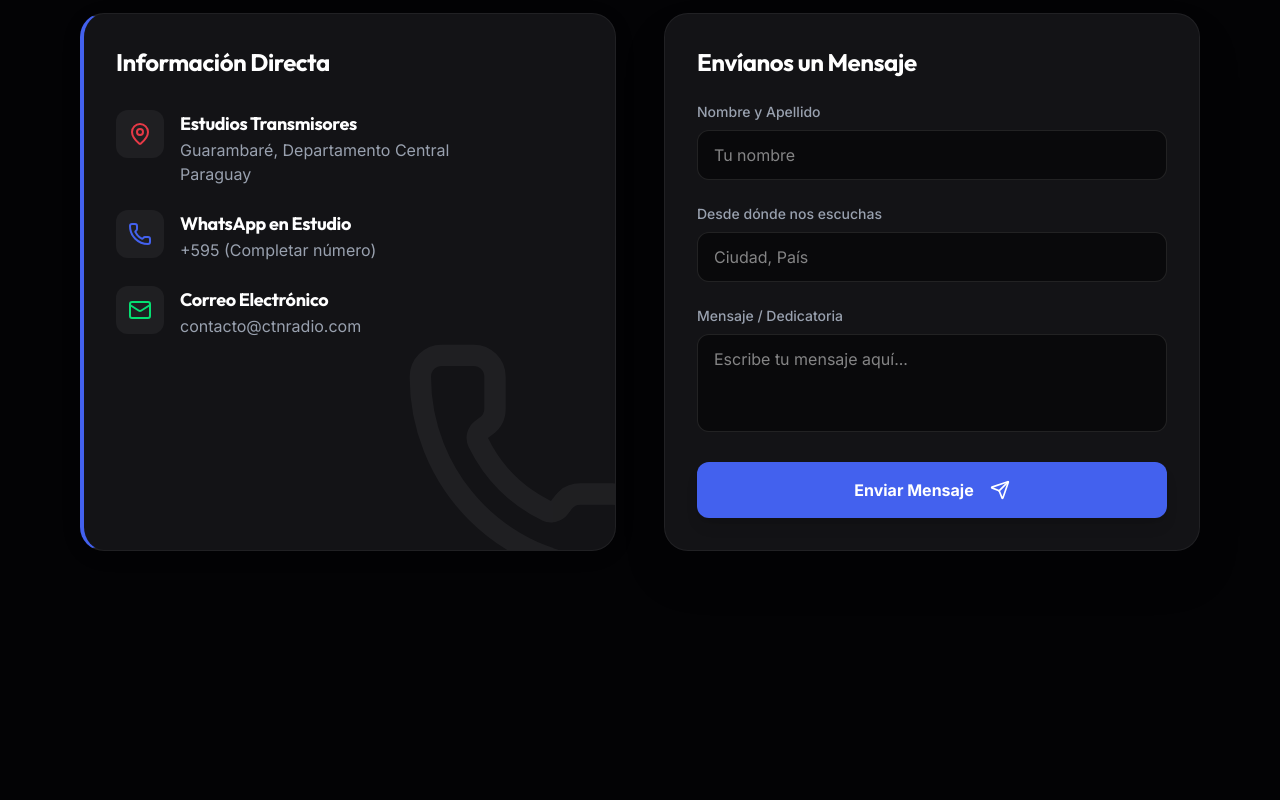
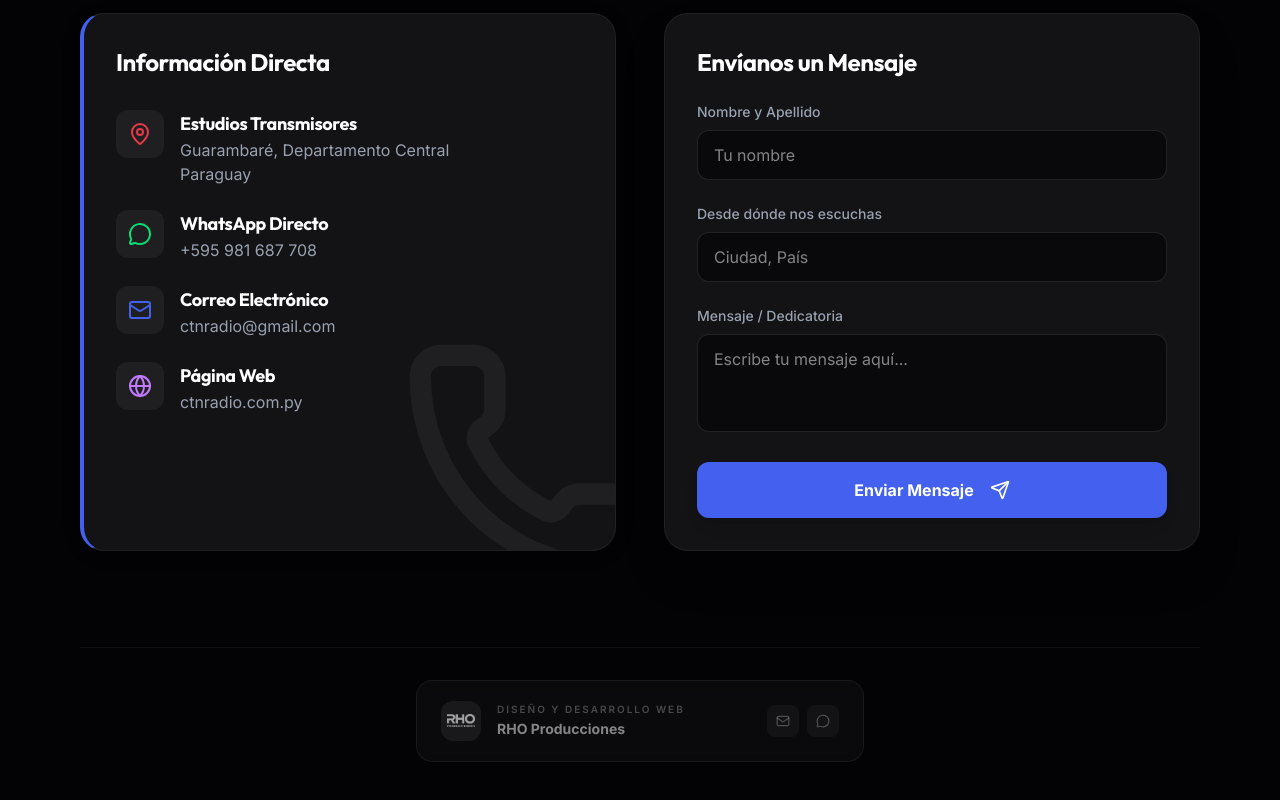
Before and after one commit to rhoproduccionesbr/CTNRADIO, a React (Vite) app: page /contacto in a window 1280 px wide. Shown: the part 1416-2216 px from the top of the page. Before the commit the page ends 2079 px from the top, so only its background shows below. Built offline with nearby package versions, Linux system fonts and the light colour scheme; no server answers; the database is empty.

Commit message:
feat: implement AudioContext with Web Audio API visualization and Firebase-driven stream management

```diff
--- a/src/context/AudioContext.jsx
+++ b/src/context/AudioContext.jsx
@@ -267,7 +267,6 @@ export const AudioProvider = ({ children }) => {
             const timestamp = Date.now();
             const separator = streamUrl.includes('?') ? '&' : '?';
             audio.src = `${streamUrl}${separator}_t=${timestamp}`;
-            audio.load();
 
             audio.play()
                 .then(() => {
@@ -395,7 +394,6 @@ export const AudioProvider = ({ children }) => {
 
         if (baseCurrentSrc !== baseStreamUrl) {
             audio.src = streamUrl;
-            audio.load();
             if (wasPlaying) {
                 // Reconexión silenciosa al cambiar de stream
                 audio.play().then(() => {
@@ -472,7 +470,6 @@ export const AudioProvider = ({ children }) => {
                 const timestamp = Date.now();
                 const separator = streamUrl.includes('?') ? '&' : '?';
                 audio.src = `${streamUrl}${separator}_t=${timestamp}`;
-                audio.load();
             }
 
             audio.play()
--- a/src/pages/Contacto.jsx
+++ b/src/pages/Contacto.jsx
@@ -1,7 +1,7 @@
 import { useState, useEffect } from 'react';
 import { db } from '../services/firebase';
 import { doc, getDoc } from 'firebase/firestore';
-import { MapPin, Phone, Mail, Clock, Send, Radio, Info, Target, Loader2 } from 'lucide-react';
+import { MapPin, Phone, Mail, Clock, Send, Radio, Info, Target, Loader2, Globe, MessageCircle, ExternalLink } from 'lucide-react';
 
 const Contacto = () => {
     const [instData, setInstData] = useState(null);
@@ -40,7 +40,7 @@ const Contacto = () => {
     }
 
     return (
-        <div className="container mx-auto px-4 py-12 pt-32 max-w-6xl space-y-24">
+        <div className="container mx-auto px-4 py-12 pt-32 max-w-6xl space-y-24 pb-32">
 
             {/* SECCIÓN INSTITUCIONAL */}
             <section>
@@ -121,25 +121,35 @@ const Contacto = () => {
                                     </div>
                                 </div>
 
-                                <div className="flex items-start space-x-4 group">
-                                    <div className="w-12 h-12 bg-white/5 rounded-xl flex items-center justify-center shrink-0 group-hover:bg-accent-blue/20 transition-colors">
-                                        <Phone className="w-6 h-6 text-accent-blue" />
+                                <a href="https://wa.me/595981687708" target="_blank" rel="noopener noreferrer" className="flex items-start space-x-4 group cursor-pointer">
+                                    <div className="w-12 h-12 bg-white/5 rounded-xl flex items-center justify-center shrink-0 group-hover:bg-green-500/20 transition-colors">
+                                        <MessageCircle className="w-6 h-6 text-green-400" />
                                     </div>
                                     <div>
-                                        <h3 className="font-bold text-white text-lg">WhatsApp en Estudio</h3>
-                                        <p className="text-gray-400">+595 (Completar número)</p>
+                                        <h3 className="font-bold text-white text-lg group-hover:text-green-400 transition-colors">WhatsApp Directo</h3>
+                                        <p className="text-gray-400">+595 981 687 708</p>
                                     </div>
-                                </div>
+                                </a>
 
-                                <div className="flex items-start space-x-4 group">
-                                    <div className="w-12 h-12 bg-white/5 rounded-xl flex items-center justify-center shrink-0 group-hover:bg-green-500/20 transition-colors">
-                                        <Mail className="w-6 h-6 text-green-400" />
+                                <a href="mailto:ctnradio@gmail.com" className="flex items-start space-x-4 group cursor-pointer">
+                                    <div className="w-12 h-12 bg-white/5 rounded-xl flex items-center justify-center shrink-0 group-hover:bg-accent-blue/20 transition-colors">
+                                        <Mail className="w-6 h-6 text-accent-blue" />
                                     </div>
                                     <div>
-                                        <h3 className="font-bold text-white text-lg">Correo Electrónico</h3>
-                                        <p className="text-gray-400">contacto@ctnradio.com</p>
+                                        <h3 className="font-bold text-white text-lg group-hover:text-accent-blue transition-colors">Correo Electrónico</h3>
+                                        <p className="text-gray-400">ctnradio@gmail.com</p>
                                     </div>
-                                </div>
+                                </a>
+
+                                <a href="https://ctnradio.com.py" target="_blank" rel="noopener noreferrer" className="flex items-start space-x-4 group cursor-pointer">
+                                    <div className="w-12 h-12 bg-white/5 rounded-xl flex items-center justify-center shrink-0 group-hover:bg-purple-500/20 transition-colors">
+                                        <Globe className="w-6 h-6 text-purple-400" />
+                                    </div>
+                                    <div>
+                                        <h3 className="font-bold text-white text-lg group-hover:text-purple-400 transition-colors">Página Web</h3>
+                                        <p className="text-gray-400">ctnradio.com.py</p>
+                                    </div>
+                                </a>
                             </div>
                         </div>
                     </div>
@@ -173,6 +183,46 @@ const Contacto = () => {
                     </div>
                 </div>
             </section>
+
+            {/* TARJETA DISEÑADOR WEB — RHO Producciones */}
+            <footer className="pt-8 border-t border-white/5">
+                <div className="max-w-md mx-auto">
+                    <div className="relative rounded-2xl bg-white/[0.03] backdrop-blur-sm border border-white/[0.06] px-6 py-5 transition-all duration-500 hover:bg-white/[0.06] hover:border-white/[0.12] group">
+                        <div className="flex items-center gap-4">
+                            {/* Logo RHO */}
+                            <div className="w-10 h-10 shrink-0 rounded-xl bg-white/[0.06] p-1.5 flex items-center justify-center group-hover:bg-white/[0.1] transition-colors">
+                                <img src="/rho-logo.png" alt="RHO Producciones" className="w-full h-full object-contain opacity-60 group-hover:opacity-90 transition-opacity" />
+                            </div>
+
+                            {/* Info */}
+                            <div className="flex-1 min-w-0">
+                                <p className="text-[10px] uppercase tracking-[0.2em] text-white/25 font-semibold mb-0.5">Diseño y Desarrollo Web</p>
+                                <p className="text-sm font-bold text-white/50 group-hover:text-white/70 transition-colors">RHO Producciones</p>
+                            </div>
+
+                            {/* Links */}
+                            <div className="flex items-center gap-2 shrink-0">
+                                <a
+                                    href="mailto:rhoproducciones@gmail.com"
+                                    title="rhoproducciones@gmail.com"
+                                    className="w-8 h-8 rounded-lg bg-white/[0.04] flex items-center justify-center text-white/25 hover:text-white/60 hover:bg-white/[0.08] transition-all"
+                                >
+                                    <Mail className="w-3.5 h-3.5" />
+                                </a>
+                                <a
+                                    href="https://wa.me/595976778593"
+                                    target="_blank"
+                                    rel="noopener noreferrer"
+                                    title="WhatsApp RHO Producciones"
+                                    className="w-8 h-8 rounded-lg bg-white/[0.04] flex items-center justify-center text-white/25 hover:text-green-400/70 hover:bg-green-500/[0.08] transition-all"
+                                >
+                                    <MessageCircle className="w-3.5 h-3.5" />
+                                </a>
+                            </div>
+                        </div>
+                    </div>
+                </div>
+            </footer>
         </div>
     );
 };
--- a/vite.config.js
+++ b/vite.config.js
@@ -54,7 +54,7 @@ export default defineConfig({
   server: {
     proxy: {
       '/api/stream': {
-        target: 'http://136.248.117.199/listen/ctn-radio/radio.mp3',
+        target: 'http://136.248.117.199/radio.mp3',
         changeOrigin: true,
         rewrite: (path) => '',
         secure: false // Ignorar problemas de certificado con el IP
```
Also changed, not shown: public/rho-logo.png (added), recursos/RHO PRODUCCIONES LOGO.png (added), recursos/currentsong.txt.
